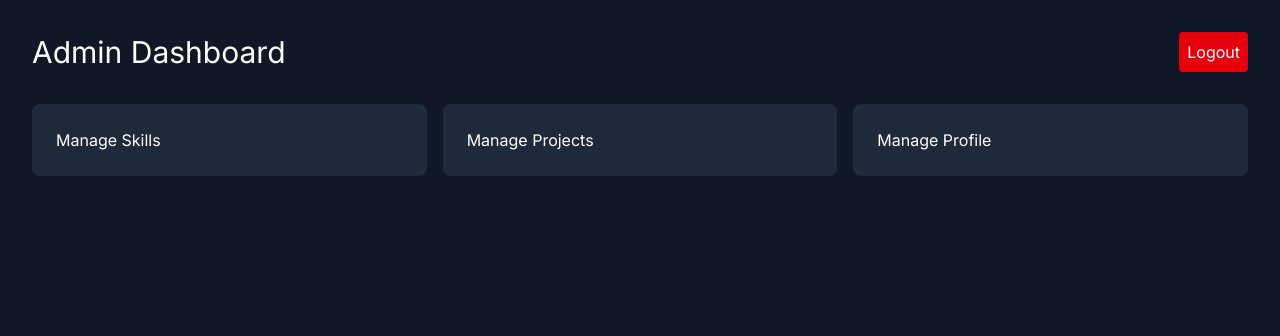
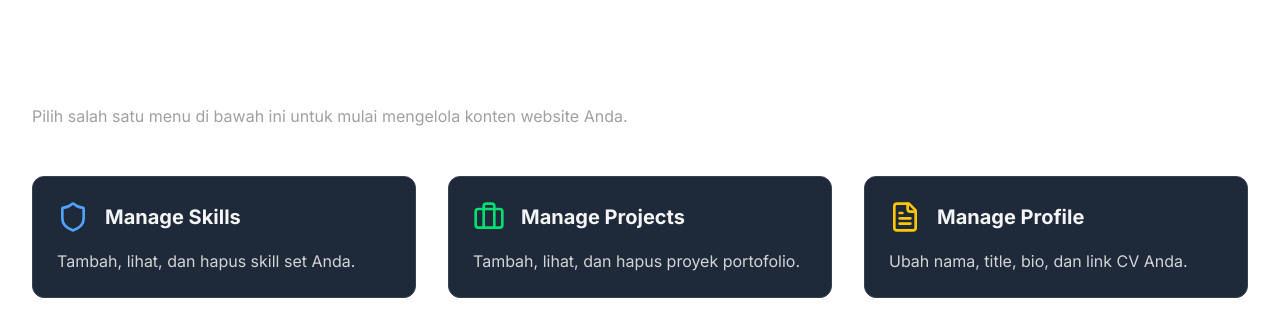
Before and after one commit to bagasil123/portofolio_bagas, a Next.js app: page /admin in a window 1280 px wide. Shown: the top 336 px of the page. Built offline with nearby package versions, Linux system fonts and the light colour scheme; no server answers; sample sign-in values are in the browser's storage.

Commit message:
Bagas Nih Boss

```diff
--- a/src/app/(admin_pages)/admin/page.tsx
+++ b/src/app/(admin_pages)/admin/page.tsx
@@ -1,33 +1,46 @@
-// Update the import path below to the correct location of your ProtectedAdminRoute component.
-// For example, if layout.tsx is in the parent folder:
-"use client";
-import ProtectedAdminRoute from '../layout';
-import { auth } from '@/lib/firebase';
-import { signOut } from 'firebase/auth';
-import { useRouter } from 'next/router';
+// src/app/(admin_pages)/admin/page.tsx
+
 import Link from 'next/link';
+import { Shield, FileText, Briefcase } from 'lucide-react';
 
-export default function AdminDashboard() {
-  const router = useRouter();
+const cardItems = [
+  {
+    href: '/admin/skills',
+    title: 'Manage Skills',
+    description: 'Tambah, lihat, dan hapus skill set Anda.',
+    icon: <Shield className="w-8 h-8 text-blue-400" />
+  },
+  {
+    href: '/admin/projects',
+    title: 'Manage Projects',
+    description: 'Tambah, lihat, dan hapus proyek portofolio.',
+    icon: <Briefcase className="w-8 h-8 text-green-400" />
+  },
+  {
+    href: '/admin/profile',
+    title: 'Manage Profile',
+    description: 'Ubah nama, title, bio, dan link CV Anda.',
+    icon: <FileText className="w-8 h-8 text-yellow-400" />
+  }
+];
 
-  const handleLogout = async () => {
-    await signOut(auth);
-    router.push('/login');
-  };
+export default function AdminDashboardPage() {
+  return (
+    <div className="p-8 text-white">
+      <h1 className="text-4xl font-bold mb-8">Admin Dashboard</h1>
+      <p className="text-neutral-400 mb-12">Pilih salah satu menu di bawah ini untuk mulai mengelola konten website Anda.</p>
 
-  return (
-    <ProtectedAdminRoute>
-      <div className="p-8 bg-gray-900 text-white min-h-screen">
-        <div className="flex justify-between items-center mb-8">
-            <h1 className="text-3xl">Admin Dashboard</h1>
-            <button onClick={handleLogout} className="p-2 bg-red-600 rounded">Logout</button>
-        </div>
-        <div className="grid grid-cols-1 md:grid-cols-3 gap-4">
-           <Link href="/admin/skills" className="bg-gray-800 p-6 rounded-lg hover:bg-gray-700">Manage Skills</Link>
-           <Link href="/admin/projects" className="bg-gray-800 p-6 rounded-lg hover:bg-gray-700">Manage Projects</Link>
-           <Link href="/admin/profile" className="bg-gray-800 p-6 rounded-lg hover:bg-gray-700">Manage Profile</Link>
-        </div>
+      <div className="grid grid-cols-1 md:grid-cols-3 gap-8">
+        {cardItems.map((item) => (
+          <Link href={item.href} key={item.title} className="block p-6 bg-gray-800 rounded-xl border border-gray-700 hover:bg-gray-700 hover:border-blue-500 transition-all duration-300 transform hover:-translate-y-1">
+            <div className="flex items-center gap-4">
+              {item.icon}
+              <h2 className="text-xl font-bold text-neutral-100">{item.title}</h2>
+            </div>
+            <p className="mt-4 text-neutral-300">{item.description}</p>
+          </Link>
+        ))}
       </div>
-    </ProtectedAdminRoute>
+    </div>
   );
 }
--- a/src/components/3d/Scene3D.tsx
+++ b/src/components/3d/Scene3D.tsx
@@ -1,7 +1,7 @@
-// src/components/3d/Scene3D.tsx
+// src/components/3d/Scene3D.tsx (VERSI FINAL TERAKHIR)
 "use client";
 
-import { useState, useRef, ComponentProps } from 'react'; // Impor ComponentProps
+import { useState, useRef, ComponentProps } from 'react';
 import { Canvas, useFrame } from '@react-three/fiber';
 import { Points, PointMaterial } from '@react-three/drei';
 import * as random from 'maath/random';
@@ -18,15 +18,13 @@ export default function Scene3D() {
   );
 }
 
-// Gunakan ComponentProps<typeof Points> untuk mendapatkan tipe props secara otomatis
-function Starfield(props: ComponentProps<typeof Points>) {
+// --- PERBAIKAN UTAMA DI SINI ---
+// Kita "mengeluarkan" (destructure) `positions` dari props untuk menghindari konflik.
+function Starfield({...props}: ComponentProps<typeof Points>) {
   const ref = useRef<THREE.Points>(null!);
 
-  const [sphere] = useState<Float32Array>(() => {
-    const result = random.inSphere(new Float32Array(5001), { radius: 1.5 });
-    // Ensure the result is a Float32Array
-    return result instanceof Float32Array ? result : new Float32Array(result);
-  });
+  // Generate sphere positions
+  const [sphere] = useState(() => random.inSphere(new Float32Array(5001), { radius: 1.5 }));
 
   useFrame((state, delta) => {
     if (ref.current) {
@@ -37,7 +35,7 @@ function Starfield(props: ComponentProps<typeof Points>) {
 
   return (
     <group rotation={[0, 0, Math.PI / 4]}>
-      <Points ref={ref} positions={sphere} stride={3} frustumCulled {...props}>
+      <Points ref={ref} positions={sphere} frustumCulled {...props}>
         <PointMaterial
           transparent
           color="#ffffff"
--- a/src/components/PortfolioClientView.tsx
+++ b/src/components/PortfolioClientView.tsx
@@ -13,87 +13,97 @@ interface PortfolioViewProps {
   projects: Project[];
 }
 
-// ===============================================
-// Definisikan varian animasi untuk Framer Motion
-// ===============================================
+
 const fadeInAnimationVariants = {
+  // Kondisi awal sebelum animasi
   initial: {
     opacity: 0,
-    y: 100,
+    y: 50,
   },
-  animate: (index: number) => ({
+  // Kondisi akhir setelah animasi
+  animate: (index: number) => ({ // Terima 'index' untuk delay
     opacity: 1,
     y: 0,
     transition: {
-      delay: 0.05 * index,
+      delay: 0.05 * index, // Setiap item akan delay sedikit dari sebelumnya
+      duration: 0.5,
+      ease: "easeOut",
     },
   }),
 };
 
-
-// ===============================================
-// Sub-komponen yang sudah didesain ulang
-// ===============================================
-
 function Hero({ profile }: { profile: Profile }) {
     return (
-        <motion.div
-            className="min-h-screen flex flex-col items-center justify-center text-center p-4"
-            initial={{ opacity: 0 }}
-            animate={{ opacity: 1 }}
-            transition={{ duration: 1 }}
+        <section className="min-h-screen flex flex-col items-center justify-center text-center p-4">
+            <motion.h1
+                className="text-5xl md:text-7xl lg:text-8xl font-bold bg-clip-text text-transparent bg-gradient-to-b from-neutral-50 to-neutral-400 py-2"
+                initial={{ opacity: 0, y: 20 }}
+                animate={{ opacity: 1, y: 0 }}
+                transition={{ duration: 0.8 }}
             >
-            <h1 className="text-5xl md:text-7xl font-bold bg-clip-text text-transparent bg-gradient-to-b from-neutral-50 to-neutral-400">
                 {profile.name || 'Nama Anda'}
-            </h1>
-            <p className="text-xl md:text-2xl mt-4 text-neutral-300">
+            </motion.h1>
+            <motion.p
+                className="text-lg md:text-xl mt-4 text-neutral-300"
+                initial={{ opacity: 0, y: 20 }}
+                animate={{ opacity: 1, y: 0 }}
+                transition={{ duration: 0.8, delay: 0.2 }}
+            >
                 {profile.title || 'Title Anda'}
-            </p>
-            <p className="mt-6 max-w-2xl mx-auto text-neutral-400">
+            </motion.p>
+            <motion.p
+                className="mt-6 max-w-2xl mx-auto text-neutral-400"
+                initial={{ opacity: 0, y: 20 }}
+                animate={{ opacity: 1, y: 0 }}
+                transition={{ duration: 0.8, delay: 0.4 }}
+            >
                 {profile.bio || 'Bio Anda'}
-            </p>
+            </motion.p>
             {profile.cvUrl && (
                 <motion.a
                     href={profile.cvUrl} target="_blank" rel="noopener noreferrer"
-                    className="mt-8 inline-block bg-white text-black px-6 py-3 rounded-full font-bold transition-transform hover:scale-105"
-                    whileHover={{ scale: 1.05 }}
+                    className="mt-8 inline-block bg-white text-black px-8 py-3 rounded-full font-bold transition-transform hover:scale-105 shadow-lg"
+                    whileHover={{ scale: 1.05, boxShadow: "0px 0px 30px rgba(255, 255, 255, 0.3)" }}
                     whileTap={{ scale: 0.95 }}
+                    initial={{ opacity: 0, y: 20 }}
+                    animate={{ opacity: 1, y: 0 }}
+                    transition={{ duration: 0.8, delay: 0.6 }}
                 >
-                    Download CV
+                    Lihat CV Saya
                 </motion.a>
             )}
-        </motion.div>
+        </section>
     )
 }
 
 function Skills({ skills }: { skills: Skill[] }) {
   return (
-        <section className="py-20">
-            <h2 className="text-4xl font-bold text-center mb-12">My Skills</h2>
+    <section className="py-24">
+      <h2 className="text-4xl font-bold text-center mb-16">Teknologi & Tools</h2>
       <div className="grid grid-cols-3 md:grid-cols-4 lg:grid-cols-6 gap-8 max-w-4xl mx-auto">
         {skills.map((skill, index) => (
           <motion.div
             key={skill.id}
-                        className="flex flex-col items-center justify-center p-4 bg-white/5 border border-white/10 rounded-xl backdrop-blur-sm"
+            className="flex flex-col items-center justify-center p-4 bg-white/5 border border-white/10 rounded-xl backdrop-blur-sm transition-all duration-300 hover:bg-white/10 hover:border-white/20"
             variants={fadeInAnimationVariants}
             initial="initial"
             whileInView="animate"
             viewport={{ once: true }}
-                        custom={index}
+            custom={index} // Pastikan custom ini sesuai dengan parameter di animate
           >
-                        <Image src={skill.logoUrl} alt={skill.name} width={64} height={64} style={{ objectFit: 'contain' }}/>
-                        <p className="mt-4 text-center font-semibold text-neutral-300">{skill.name}</p>
+            <Image src={skill.logoUrl} alt={skill.name} width={56} height={56} style={{ objectFit: 'contain' }} />
+            <p className="mt-4 text-center font-medium text-neutral-300 text-sm">{skill.name}</p>
           </motion.div>
         ))}
       </div>
     </section>
-    )
+  );
 }
 
 function Projects({ projects }: { projects: Project[] }) {
     return (
-        <section className="py-20">
-             <h2 className="text-4xl font-bold text-center mb-12">My Projects</h2>
+        <section className="py-24">
+             <h2 className="text-4xl font-bold text-center mb-16">Proyek Pilihan</h2>
              <div className="grid grid-cols-1 md:grid-cols-2 gap-8 max-w-5xl mx-auto">
                 {projects.map((project, index) => (
                     <motion.div
@@ -115,10 +125,10 @@ function Projects({ projects }: { projects: Project[] }) {
                             />
                         </div>
                         <div className="p-6">
-                            <h3 className="text-xl font-bold">{project.title}</h3>
+                            <h3 className="text-xl font-bold text-neutral-100">{project.title}</h3>
                             <p className="mt-2 text-neutral-400 text-sm h-20 overflow-hidden">{project.description}</p>
                             <a href={project.projectUrl} target="_blank" rel="noopener noreferrer" className="mt-4 inline-flex items-center text-blue-400 hover:text-blue-300 font-semibold group">
-                                View Project <ArrowUpRight className="w-4 h-4 ml-1 transition-transform group-hover:translate-x-1 group-hover:-translate-y-1"/>
+                                Lihat Proyek <ArrowUpRight className="w-4 h-4 ml-1 transition-transform group-hover:translate-x-1 group-hover:-translate-y-1"/>
                             </a>
                         </div>
                     </motion.div>
@@ -128,14 +138,11 @@ function Projects({ projects }: { projects: Project[] }) {
     )
 }
 
-// ===============================================
-// Komponen Utama Pembungkus
-// ===============================================
 export default function PortfolioClientView({ profile, skills, projects }: PortfolioViewProps) {
   return (
     <div className="bg-neutral-950 text-white min-h-screen selection:bg-blue-500/50">
       <Scene3D />
-      <div className="absolute inset-0 bg-gradient-to-b from-transparent via-transparent to-neutral-950"></div>
+      <div className="absolute inset-0 bg-gradient-to-b from-transparent via-neutral-950/80 to-neutral-950"></div>
       <main className="container mx-auto px-4 relative z-10">
         <Hero profile={profile} />
         <Skills skills={skills} />
```
Lines whose indentation alone changed are shown as unchanged.
